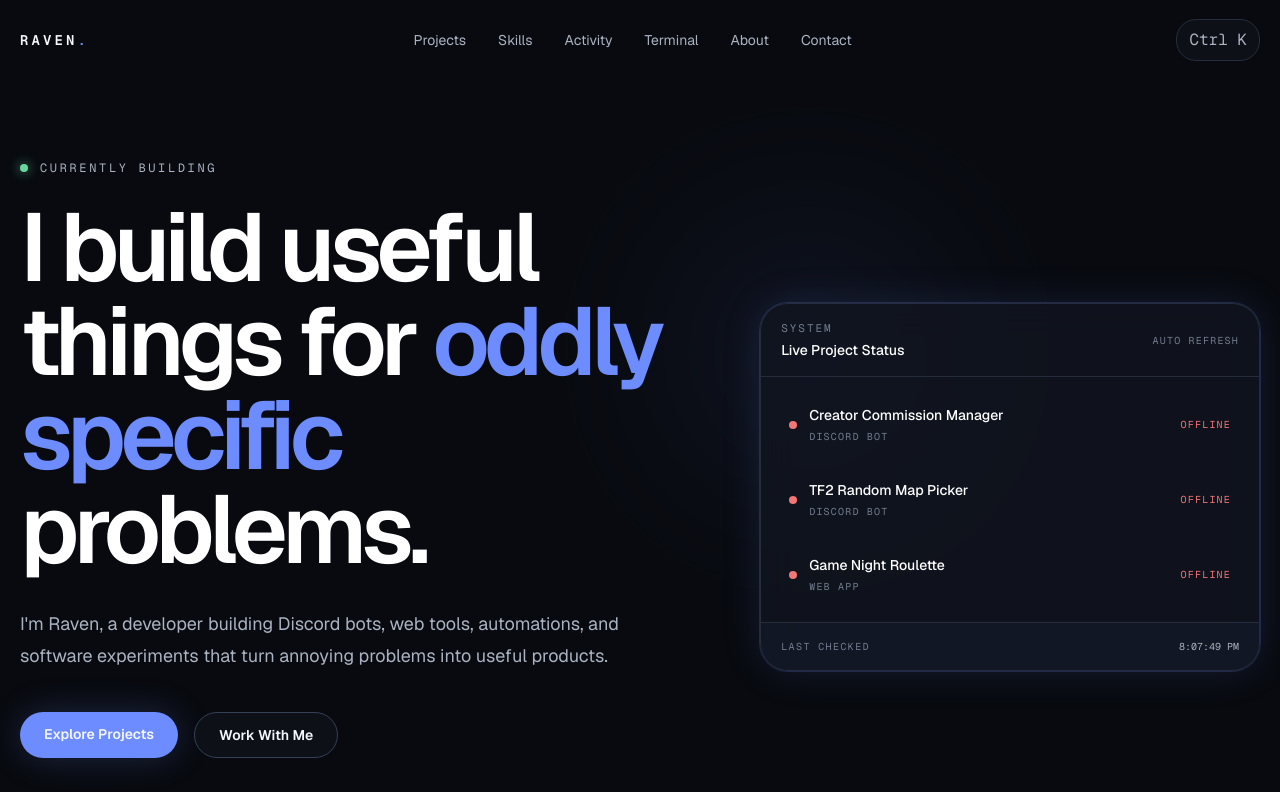
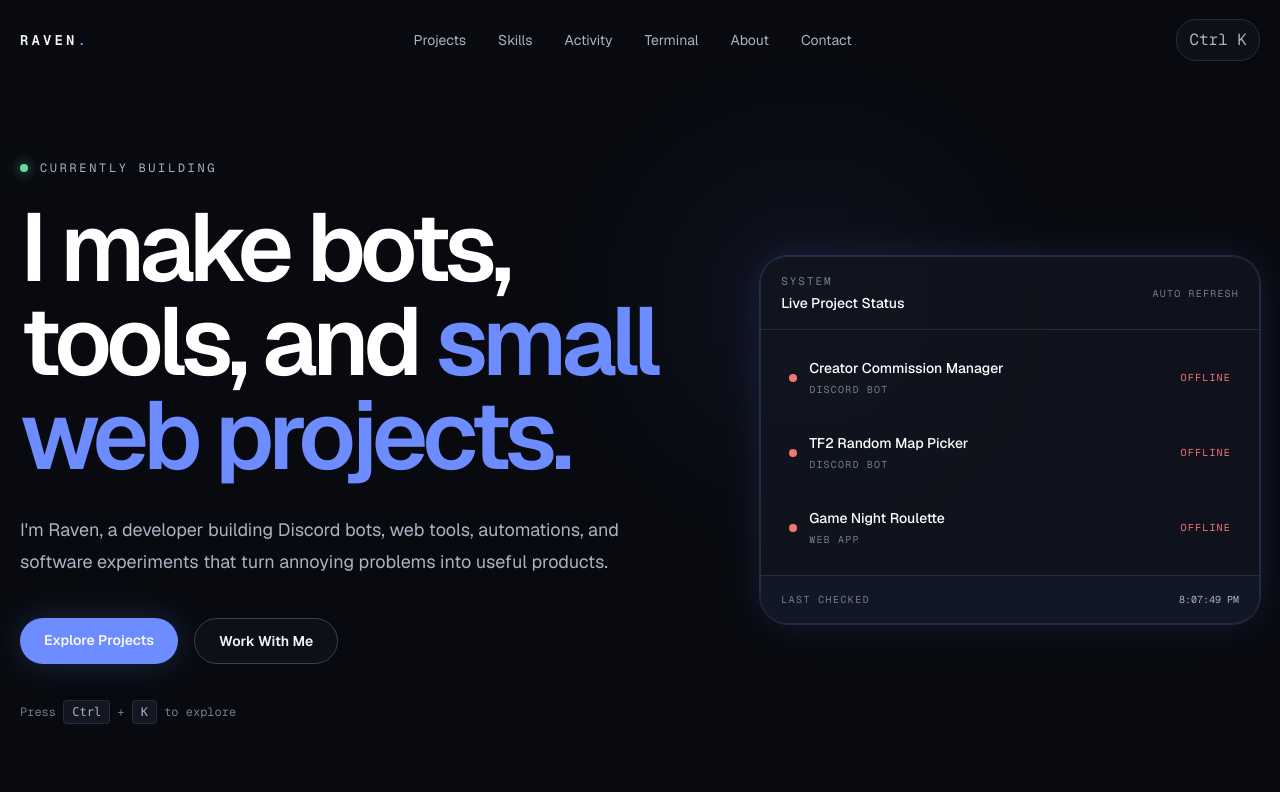
Before and after one commit to ellipticbean/raven-portfolio-v2, a Next.js app: page / in a window 1280 px wide. Shown: the top 792 px of the page. Built offline with nearby package versions, Linux system fonts and the light colour scheme; no server answers.

Commit message:
Update homepage headline and live status configuration

```diff
--- a/cloudflare.config.ts
+++ b/cloudflare.config.ts
@@ -18,7 +18,7 @@ export default defineConfig({
     name: "raven-portfolio-v2",
     entrypoint: "vinext/server/fetch-handler",
     compatibilityDate: "2026-09-30",
-    compatibilityFlags: ["nodejs_compat"],
+    compatibilityFlags: ["nodejs_compat", "global_fetch_strictly_public"],
     assets: { notFoundHandling: "none" },
     env: {
       ...responseStore.applicationWorker.env,
--- a/src/app/page.tsx
+++ b/src/app/page.tsx
@@ -84,8 +84,8 @@ export default function Home() {
           </div>
 
           <h1 className="max-w-4xl text-5xl font-semibold leading-[0.98] tracking-[-0.055em] text-white sm:text-6xl lg:text-8xl">
-            I build useful things for{" "}
-            <span className="text-accent">oddly specific</span> problems.
+            I make bots, tools, and{" "}
+            <span className="text-accent">small web projects.</span>
           </h1>
 
           <p className="mt-8 max-w-2xl text-base leading-8 text-[var(--text-secondary)] sm:text-lg">
```
